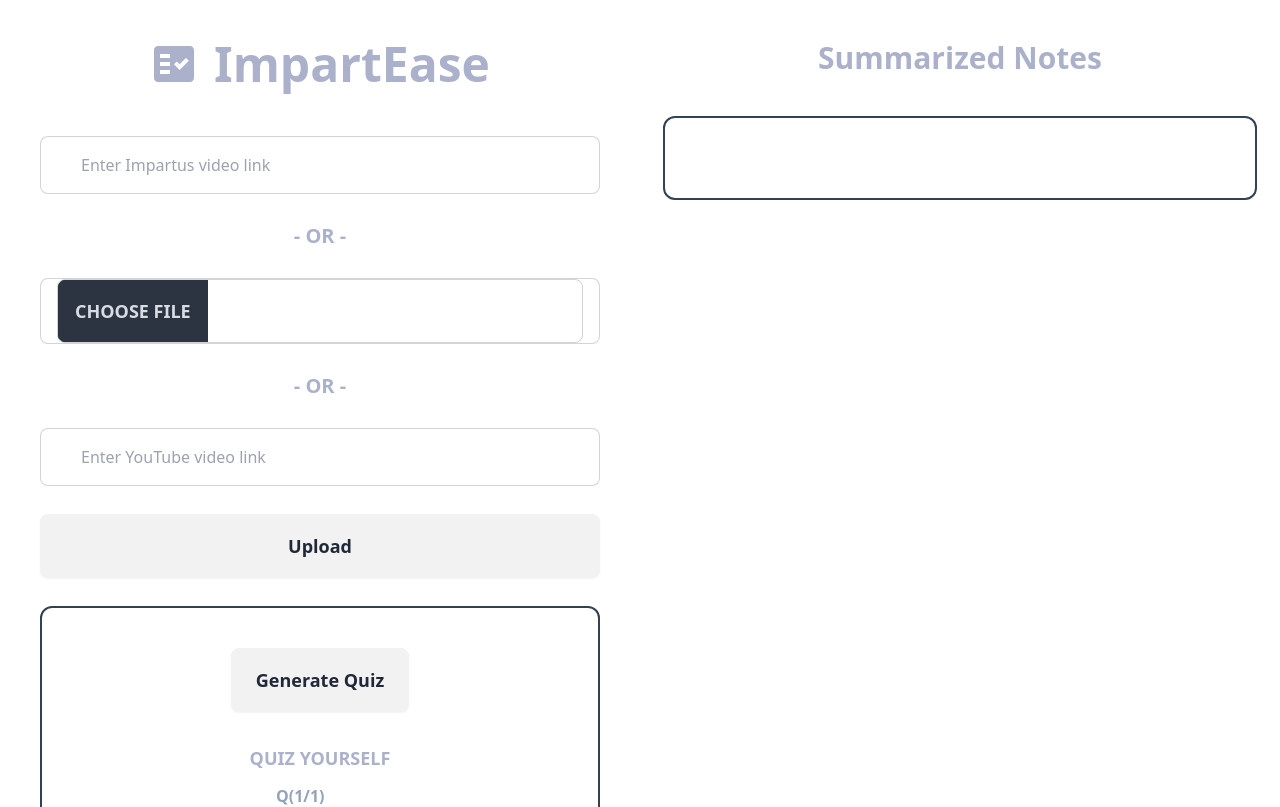
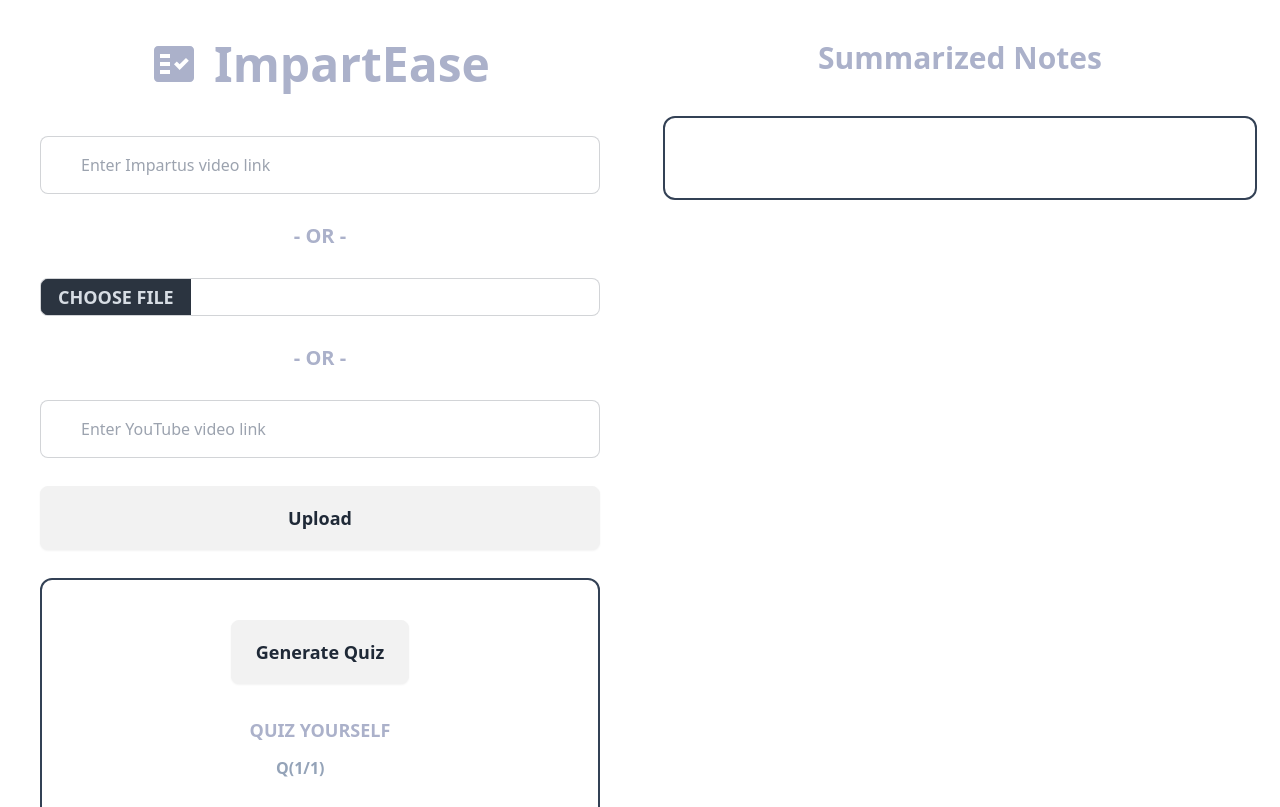
Before and after one commit to Samirkhairati/ImpartEase, a React (Vite) app in the folder frontend/: page / in a window 1280 px wide. Shown: the top 807 px of the page. Built offline with nearby package versions, Linux system fonts and the light colour scheme.

Commit message:
fix: input fields

```diff
--- a/frontend/src/App.jsx
+++ b/frontend/src/App.jsx
@@ -111,9 +111,8 @@
             <input value={impartus} onChange={(e) => { setImpartus(e.target.value) }} className="grow" placeholder="Enter Impartus video link" />
           </label>
           <h1 className='text-center w-full text-xl font-bold text-secondary'>- OR -</h1>
-          <label className="py-8 input input-bordered flex items-center gap-2 w-full">
-            <input onChange={handleFileChange} accept='.pdf' type="file" className="w-full file-input file-input-bordered file-input-lg" />
-          </label>
+            <input onChange={handleFileChange} accept='.pdf' type="file" className="file-input file-input-bordered file-input-lg w-full h-10" />
+
           <h1 className='text-center w-full text-xl font-bold text-secondary'>- OR -</h1>
           <label className="py-7 input input-bordered flex items-center gap-2 w-full">
             <FaYoutube />
```
